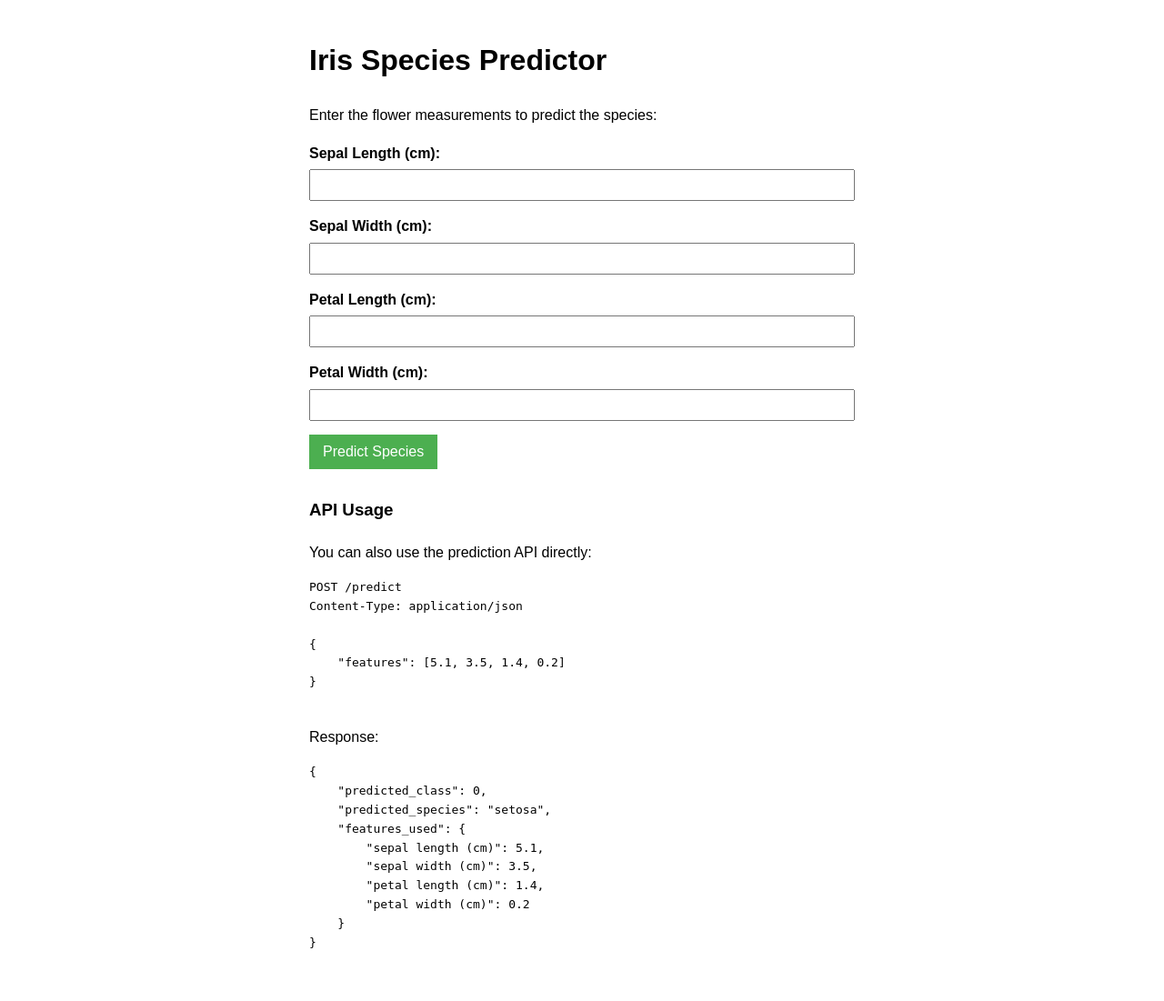
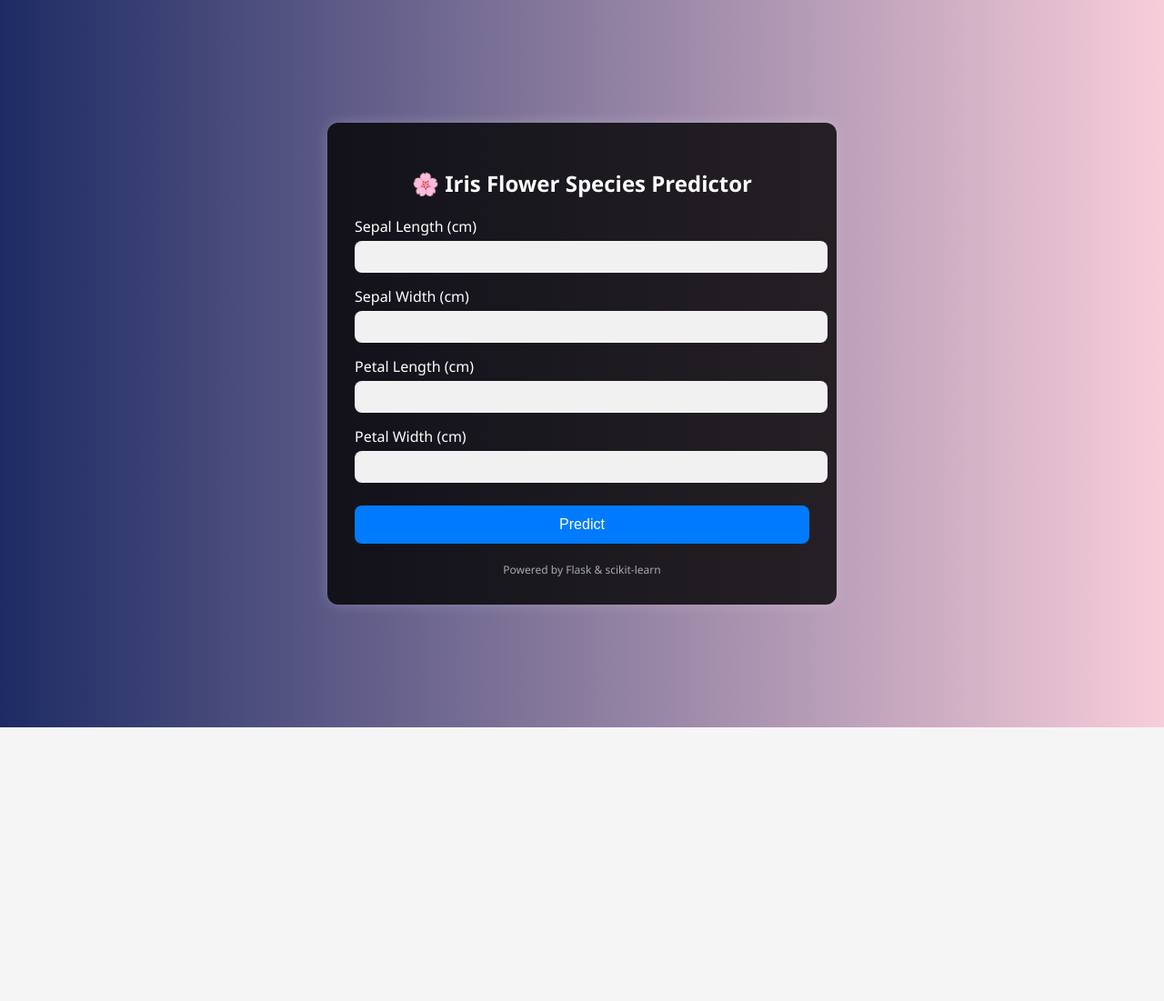
Before and after one commit to Fsubah25/iris-flower_202211503_model-api, a Flask app: page / in a window 1280 px wide. Shown: the whole page at 91% size. After the commit the page ends 800 px from the top, so only its background shows below. Run offline with Flask 3, Linux system fonts and the light colour scheme; parts of the project's set-up code (start-up, migrations or seed data) failed here and were passed over.

Commit message:
Updated Files

```diff
--- a/templates/index.html
+++ b/templates/index.html
@@ -1,136 +1,130 @@
 <!DOCTYPE html>
 <html lang="en">
 <head>
-    <meta charset="UTF-8">
-    <meta name="viewport" content="width=device-width, initial-scale=1.0">
-    <title>Iris Species Predictor</title>
+  <meta charset="UTF-8" />
+  <title>Iris Flower Predictor 🌸</title>
+  <meta name="viewport" content="width=device-width, initial-scale=1.0" />
   <style>
     body {
-            font-family: Arial, sans-serif;
-            max-width: 600px;
-            margin: 0 auto;
-            padding: 20px;
-            line-height: 1.6;
+      font-family: 'Segoe UI', Tahoma, Geneva, Verdana, sans-serif;
+      margin: 0;
+      padding: 0;
+      background: linear-gradient(to right, #1d2b64, #f8cdda);
+      color: #fff;
+      display: flex;
+      justify-content: center;
+      align-items: center;
+      height: 100vh;
     }
-        .form-group {
-            margin-bottom: 15px;
+
+    .card {
+      background-color: rgba(0, 0, 0, 0.8);
+      padding: 30px;
+      border-radius: 12px;
+      box-shadow: 0 0 15px rgba(255, 255, 255, 0.2);
+      width: 100%;
+      max-width: 500px;
+      transition: transform 0.3s ease;
     }
+
+    .card:hover {
+      transform: scale(1.02);
+    }
+
+    h2 {
+      text-align: center;
+      margin-bottom: 20px;
+    }
+
     label {
       display: block;
-            margin-bottom: 5px;
-            font-weight: bold;
+      margin-top: 15px;
     }
-        input {
+
+    input[type="number"] {
       width: 100%;
-            padding: 8px;
-            box-sizing: border-box;
+      padding: 10px;
+      border: none;
+      border-radius: 8px;
+      margin-top: 5px;
+      background-color: #f1f1f1;
+      color: #333;
     }
-        button {
-            background-color: #4CAF50;
+
+    .btn {
+      margin-top: 25px;
+      padding: 12px;
+      width: 100%;
+      background-color: #007bff;
       color: white;
-            padding: 10px 15px;
       border: none;
+      border-radius: 8px;
+      font-size: 16px;
       cursor: pointer;
-            font-size: 16px;
+      transition: background-color 0.3s ease;
     }
-        button:hover {
-            background-color: #45a049;
+
+    .btn:hover {
+      background-color: #0056b3;
     }
+
     .result {
       margin-top: 20px;
       padding: 15px;
-            border-radius: 5px;
+      text-align: center;
+      background-color: #28a745;
+      border-radius: 8px;
+      font-weight: bold;
     }
-        .success {
-            background-color: #dff0d8;
-            color: #3c763d;
-        }
-        .error {
-            background-color: #f2dede;
-            color: #a94442;
-        }
-        .feature-value {
-            font-weight: bold;
+
+    .footer {
+      margin-top: 20px;
+      font-size: 12px;
+      color: #aaa;
+      text-align: center;
     }
   </style>
 </head>
 <body>
-    <h1>Iris Species Predictor</h1>
-    <p>Enter the flower measurements to predict the species:</p>
+  <div class="card">
+    <h2>🌸 Iris Flower Species Predictor</h2>
+    <form method="post" action="/predict" onsubmit="return validateForm()">
+      <label for="sepal_length">Sepal Length (cm)</label>
+      <input type="number" step="any" name="sepal_length" id="sepal_length" required />
 
-    <form method="POST" action="/predict">
-        <div class="form-group">
-            <label for="sepal_length">Sepal Length (cm):</label>
-            <input type="number" step="0.1" id="sepal_length" name="sepal_length" required
-                   value="{{ feature_values.sepal_length if feature_values else '' }}">
-        </div>
+      <label for="sepal_width">Sepal Width (cm)</label>
+      <input type="number" step="any" name="sepal_width" id="sepal_width" required />
 
-        <div class="form-group">
-            <label for="sepal_width">Sepal Width (cm):</label>
-            <input type="number" step="0.1" id="sepal_width" name="sepal_width" required
-                   value="{{ feature_values.sepal_width if feature_values else '' }}">
-        </div>
+      <label for="petal_length">Petal Length (cm)</label>
+      <input type="number" step="any" name="petal_length" id="petal_length" required />
 
-        <div class="form-group">
-            <label for="petal_length">Petal Length (cm):</label>
-            <input type="number" step="0.1" id="petal_length" name="petal_length" required
-                   value="{{ feature_values.petal_length if feature_values else '' }}">
-        </div>
+      <label for="petal_width">Petal Width (cm)</label>
+      <input type="number" step="any" name="petal_width" id="petal_width" required />
 
-        <div class="form-group">
-            <label for="petal_width">Petal Width (cm):</label>
-            <input type="number" step="0.1" id="petal_width" name="petal_width" required
-                   value="{{ feature_values.petal_width if feature_values else '' }}">
-        </div>
-
-        <button type="submit">Predict Species</button>
+      <button type="submit" class="btn">Predict</button>
     </form>
 
     {% if prediction %}
-    <div class="result success">
-        <h3>Prediction Result</h3>
-        <p>The predicted species is: <strong>{{ prediction }}</strong></p>
-        <p>Based on the input values:</p>
-        <ul>
-            <li>Sepal Length: <span class="feature-value">{{ feature_values.sepal_length }} cm</span></li>
-            <li>Sepal Width: <span class="feature-value">{{ feature_values.sepal_width }} cm</span></li>
-            <li>Petal Length: <span class="feature-value">{{ feature_values.petal_length }} cm</span></li>
-            <li>Petal Width: <span class="feature-value">{{ feature_values.petal_width }} cm</span></li>
-        </ul>
+    <div class="result">
+      🌟 Predicted Species: <strong>{{ prediction }}</strong>
     </div>
     {% endif %}
 
-    {% if error %}
-    <div class="result error">
-        <h3>Error</h3>
-        <p>{{ error }}</p>
+    <div class="footer">Powered by Flask & scikit-learn</div>
   </div>
-    {% endif %}
 
-    <div style="margin-top: 30px;">
-        <h3>API Usage</h3>
-        <p>You can also use the prediction API directly:</p>
-        <pre>
-POST /predict
-Content-Type: application/json
-
-{
-    "features": [5.1, 3.5, 1.4, 0.2]
-}
-        </pre>
-        <p>Response:</p>
-        <pre>
-{
-    "predicted_class": 0,
-    "predicted_species": "setosa",
-    "features_used": {
-        "sepal length (cm)": 5.1,
-        "sepal width (cm)": 3.5,
-        "petal length (cm)": 1.4,
-        "petal width (cm)": 0.2
+  <script>
+    function validateForm() {
+      const fields = ['sepal_length', 'sepal_width', 'petal_length', 'petal_width'];
+      for (let field of fields) {
+        const value = document.getElementById(field).value;
+        if (value === "" || isNaN(value)) {
+          alert("Please fill all fields correctly!");
+          return false;
         }
       }
-        </pre>
-    </div>
+      return true;
+    }
+  </script>
 </body>
 </html>
```
Lines whose indentation alone changed are shown as unchanged.
